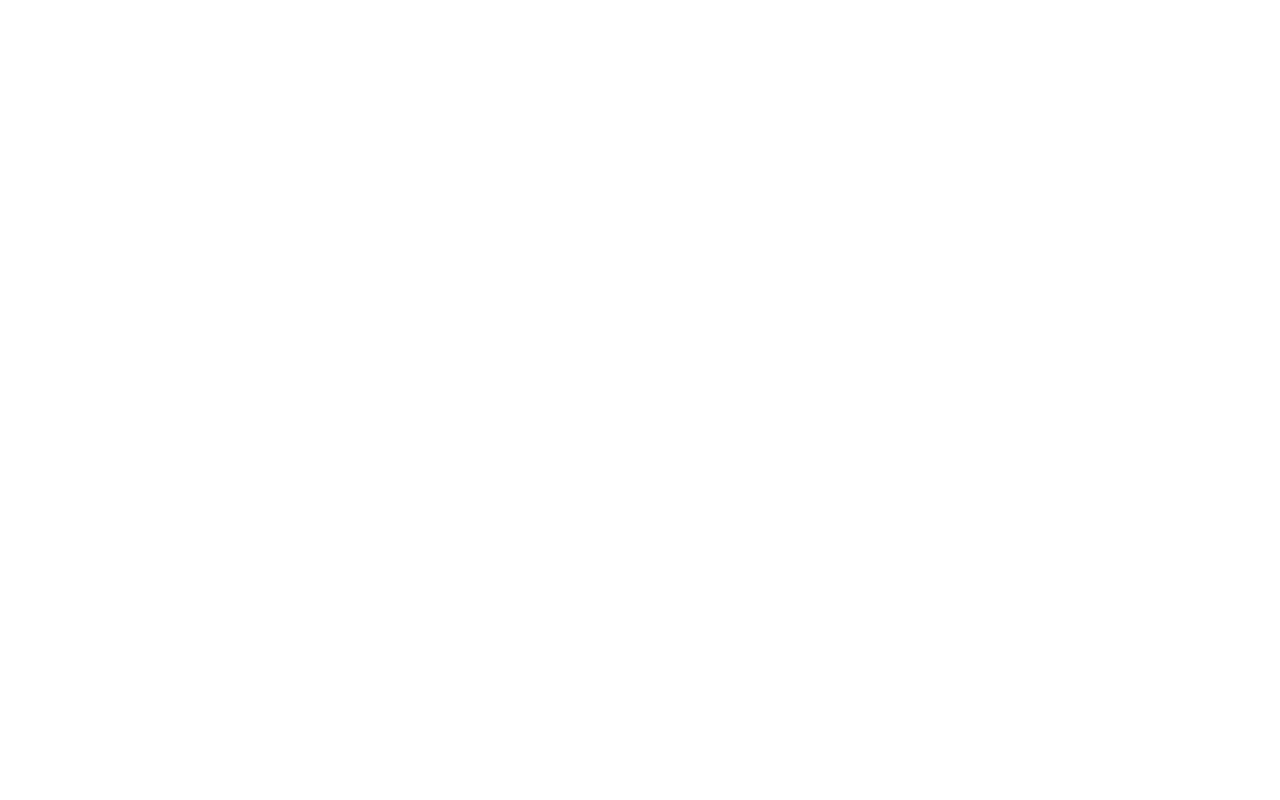
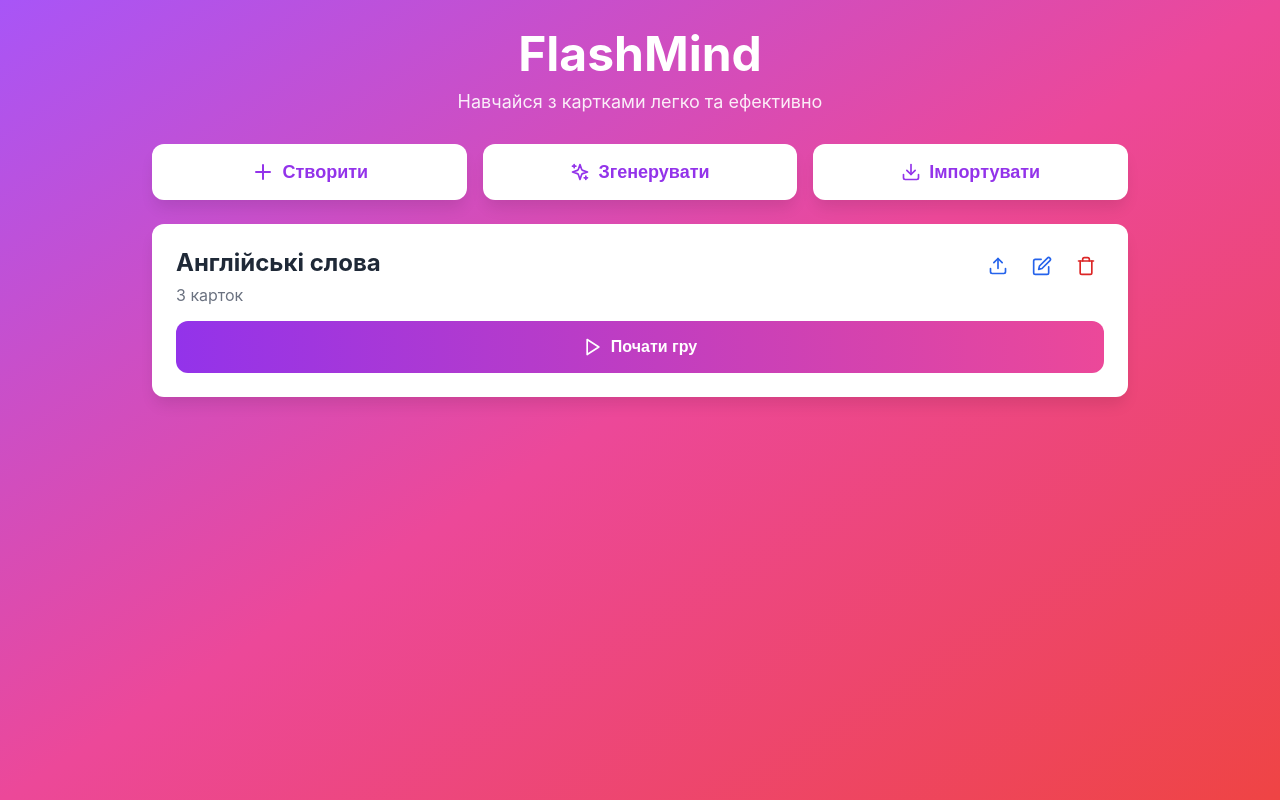
Before and after one commit to Dar-Tei/FlashMind, a plain HTML site: page index.html in a window 1280 px wide. Drawn offline with Linux system fonts and the light colour scheme; the site is published under a folder, as on GitHub Pages, so addresses that start at the root find nothing.

Commit message:
Fixed links to css and js

```diff
--- a/index.html
+++ b/index.html
@@ -5,10 +5,10 @@
     <meta name="viewport" content="width=device-width, initial-scale=1.0">
     <title>FlashMind - Навчання з картками</title>
 	<link rel="Icon" href="icon.webp"  type="image/x-icon">
-    <link rel="stylesheet" href="/css/style.css">
+    <link rel="stylesheet" href="css/style.css">
 </head>
 <body>
     <div id="app"></div>
-    <script type="module" src="/js/main.js"></script>
+    <script type="module" src="js/main.js"></script>
 </body>
 </html>
```
